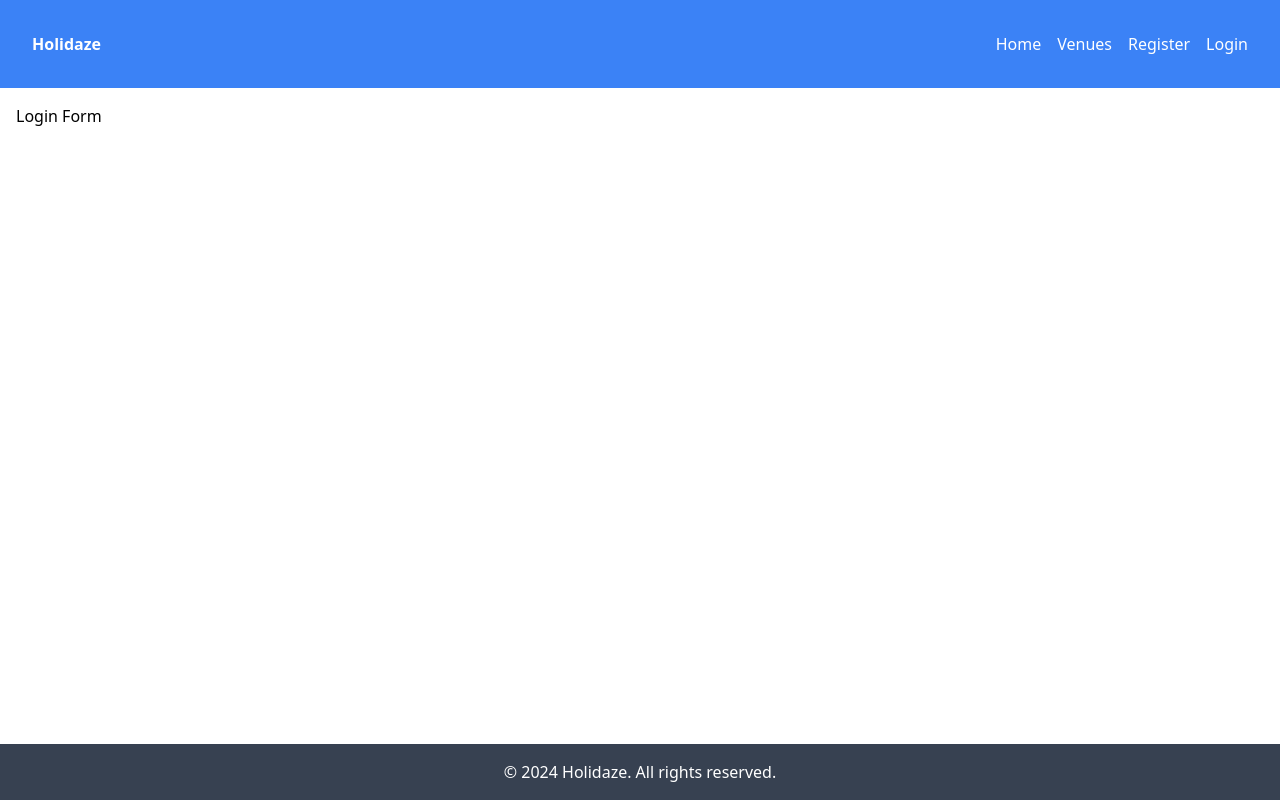
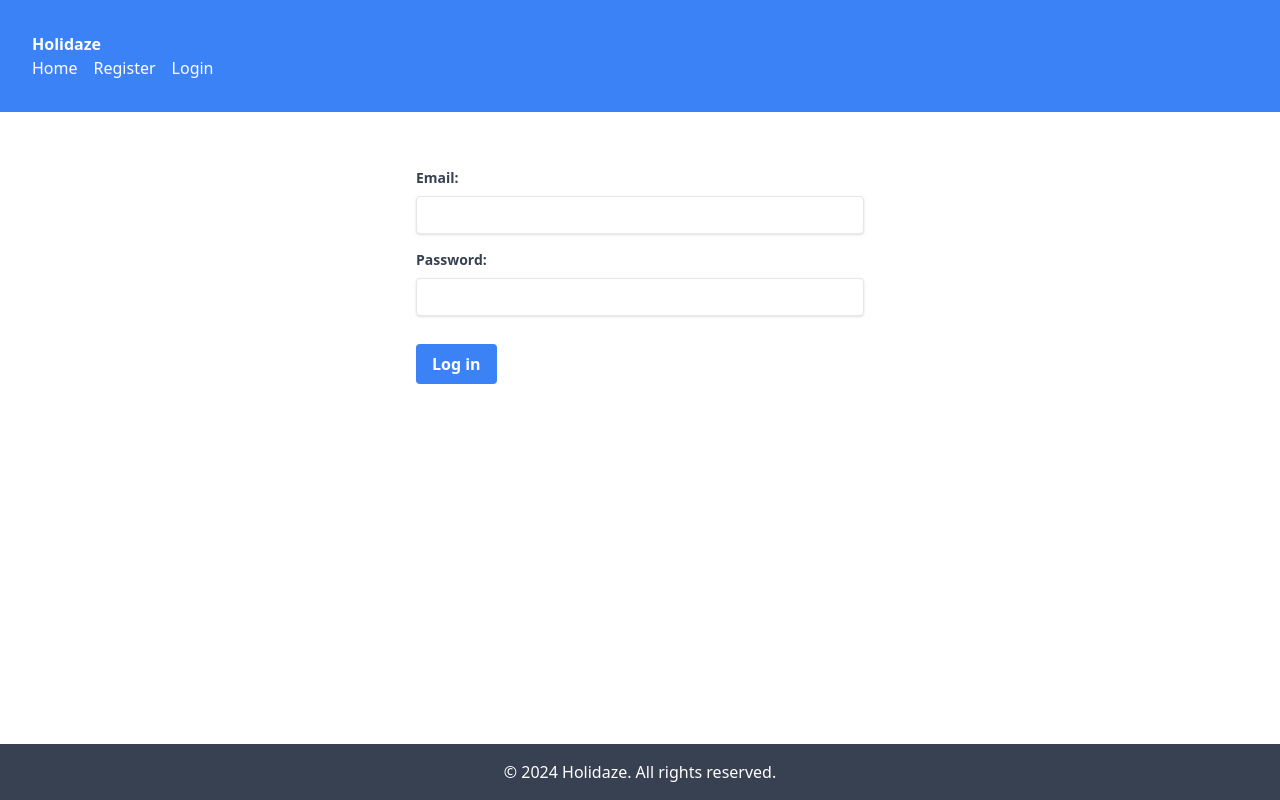
Before and after one commit to KamlaF/holidaze, a React (Create React App) app: page /login in a window 1280 px wide. Built offline with nearby package versions, Linux system fonts and the light colour scheme.

Commit message:
login
navbar not changing

```diff
--- a/src/App.js
+++ b/src/App.js
@@ -2,7 +2,7 @@ import React from 'react';
 import { BrowserRouter as Router, Route, Routes } from 'react-router-dom';
 import Layout from './components/Layout';
 import RegistrationForm from './components/RegistrationForm'; // Import the RegistrationForm component
-// Import other components as needed
+import LoginForm from './components/LoginForm'; // Import the LoginForm component
 
 function App() {
   return (
@@ -12,7 +12,7 @@ function App() {
           <Route path="/" element={<div>Home Page Content</div>} />
           <Route path="/venues" element={<div>Venues Page Content</div>} />
           <Route path="/register" element={<RegistrationForm />} /> {/* Updated to use RegistrationForm */}
-          <Route path="/login" element={<div>Login Form</div>} /> {/* Update this when you have a LoginForm */}
+          <Route path="/login" element={<LoginForm />} /> {/* Updated to use LoginForm */}
           {/* Define other routes as needed */}
         </Routes>
       </Layout>
--- /dev/null
+++ b/src/components/LoginForm.js
@@ -0,0 +1,67 @@
+// src/components/LoginForm.js
+import React from 'react';
+import { useForm } from 'react-hook-form';
+import { yupResolver } from '@hookform/resolvers/yup';
+import * as yup from 'yup';
+import { useNavigate } from 'react-router-dom';
+import useAuthStore from '../store/authStore'; // Antar at dette er opprettet for tilstandsforvaltning
+
+const schema = yup.object({
+  email: yup.string().email('Invalid email').required('Email is required'),
+  password: yup.string().required('Password is required'),
+}).required();
+
+const LoginForm = () => {
+  const navigate = useNavigate();
+  const authStore = useAuthStore();
+  const { register, handleSubmit, formState: { errors } } = useForm({
+    resolver: yupResolver(schema),
+  });
+
+  const onSubmit = async data => {
+    // Integrer med API for innlogging her
+    // Eksempel på hvordan du kan integrere med API (endre URL og håndtering som nødvendig)
+    try {
+      const response = await fetch('https://api.noroff.dev/api/v1/holidaze/auth/login', {
+        method: 'POST',
+        headers: {
+          'Content-Type': 'application/json',
+        },
+        body: JSON.stringify(data),
+      });
+
+      if (response.ok) {
+        const responseData = await response.json();
+        // Oppdater tilstand basert på respons, f.eks. lagre token, sette brukerinfo, osv.
+        authStore.setUser(responseData);
+        // Redirect basert på om brukeren er manager eller ikke
+        navigate(responseData.isManager ? '/manager-dashboard' : '/'); // Endre paths som nødvendig
+      } else {
+        // Håndter feil, f.eks. vis feilmelding
+        console.error('Login failed');
+      }
+    } catch (error) {
+      console.error('Error during login:', error);
+    }
+  };
+
+  return (
+    <form onSubmit={handleSubmit(onSubmit)} className="max-w-md mx-auto mt-10">
+      <div className="mb-4">
+        <label htmlFor="email" className="block text-gray-700 text-sm font-bold mb-2">Email:</label>
+        <input type="email" id="email" {...register('email')} className="shadow appearance-none border rounded w-full py-2 px-3 text-gray-700 leading-tight focus:outline-none focus:shadow-outline" />
+        {errors.email && <p className="text-red-500 text-xs italic">{errors.email.message}</p>}
+      </div>
+      <div className="mb-4">
+        <label htmlFor="password" className="block text-gray-700 text-sm font-bold mb-2">Password:</label>
+        <input type="password" id="password" {...register('password')} className="shadow appearance-none border rounded w-full py-2 px-3 text-gray-700 mb-3 leading-tight focus:outline-none focus:shadow-outline" />
+        {errors.password && <p className="text-red-500 text-xs italic">{errors.password.message}</p>}
+      </div>
+      <div className="flex items-center justify-between">
+        <button type="submit" className="bg-blue-500 hover:bg-blue-700 text-white font-bold py-2 px-4 rounded focus:outline-none focus:shadow-outline">Log in</button>
+      </div>
+    </form>
+  );
+};
+
+export default LoginForm;
--- a/src/components/navbar.js
+++ b/src/components/navbar.js
@@ -1,34 +1,49 @@
-// src/components/Navbar.js
-import React from 'react';
+import React, { useState } from 'react';
 import { Link } from 'react-router-dom';
 import useAuthStore from '../store/authStore';
 
 const Navbar = () => {
   const { isAuthenticated, userRole } = useAuthStore();
+  const [isMenuOpen, setIsMenuOpen] = useState(false);
 
   return (
-    <nav className="bg-blue-500 text-white p-4 flex justify-between items-center">
-      <Link to="/" className="font-bold">
-        Holidaze
-      </Link>
-      <div>
-        <Link to="/" className="mr-4 hover:underline">Home</Link>
-        <Link to="/venues" className="mr-4 hover:underline">Venues</Link>
-        {isAuthenticated ? (
+    <nav className="bg-blue-500 text-white p-4">
+      <div className="flex justify-between items-center">
+        <Link to="/" className="font-bold">Holidaze</Link>
+        <div className="md:hidden">
+          <button onClick={() => setIsMenuOpen(!isMenuOpen)}>
+            {/* SVG-koden for Hamburger-ikon */}
+            <svg xmlns="http://www.w3.org/2000/svg" className="h-6 w-6" fill="none" viewBox="0 0 24 24" stroke="currentColor">
+              <path strokeLinecap="round" strokeLinejoin="round" strokeWidth="2" d="M4 6h16M4 12h16m-7 6h7" />
+            </svg>
+          </button>
+        </div>
+      </div>
+
+      {/* Meny for mobile enheter og større skjermer */}
+      <div className={`mt-4 md:mt-0 ${isMenuOpen ? 'block' : 'hidden'} md:flex md:items-center`}>
+        <Link to="/" className="block mt-2 md:mt-0 mr-4 hover:underline">Home</Link>
+        {/* Betingede lenker basert på om brukeren er en manager */}
+        {isAuthenticated && userRole === 'manager' ? (
           <>
-            {userRole === 'manager' ? (
-              <Link to="/my-venues" className="mr-4 hover:underline">My Venues</Link>
-            ) : (
-              <Link to="/my-bookings" className="mr-4 hover:underline">My Bookings</Link>
-            )}
-            <button onClick={() => useAuthStore.getState().clearUser()} className="hover:underline">
-              Logout
-            </button>
+            <Link to="/venues" className="block mt-2 md:mt-0 mr-4 hover:underline">Venues</Link>
+            <Link to="/profile" className="block mt-2 md:mt-0 mr-4 hover:underline">Profile</Link>
           </>
-        ) : (
+        ) : isAuthenticated ? (
           <>
-            <Link to="/register" className="mr-4 hover:underline">Register</Link>
-            <Link to="/login" className="hover:underline">Login</Link>
+            <Link to="/my-bookings" className="block mt-2 md:mt-0 mr-4 hover:underline">My Bookings</Link>
+            <Link to="/profile" className="block mt-2 md:mt-0 mr-4 hover:underline">Profile</Link>
+          </>
+        ) : null}
+        {isAuthenticated && (
+          <button onClick={() => useAuthStore.getState().clearUser()} className="mt-2 md:mt-0 hover:underline">
+            Logout
+          </button>
+        )}
+        {!isAuthenticated && (
+          <>
+            <Link to="/register" className="block mt-2 md:mt-0 mr-4 hover:underline">Register</Link>
+            <Link to="/login" className="block mt-2 md:mt-0 hover:underline">Login</Link>
           </>
         )}
       </div>
```
